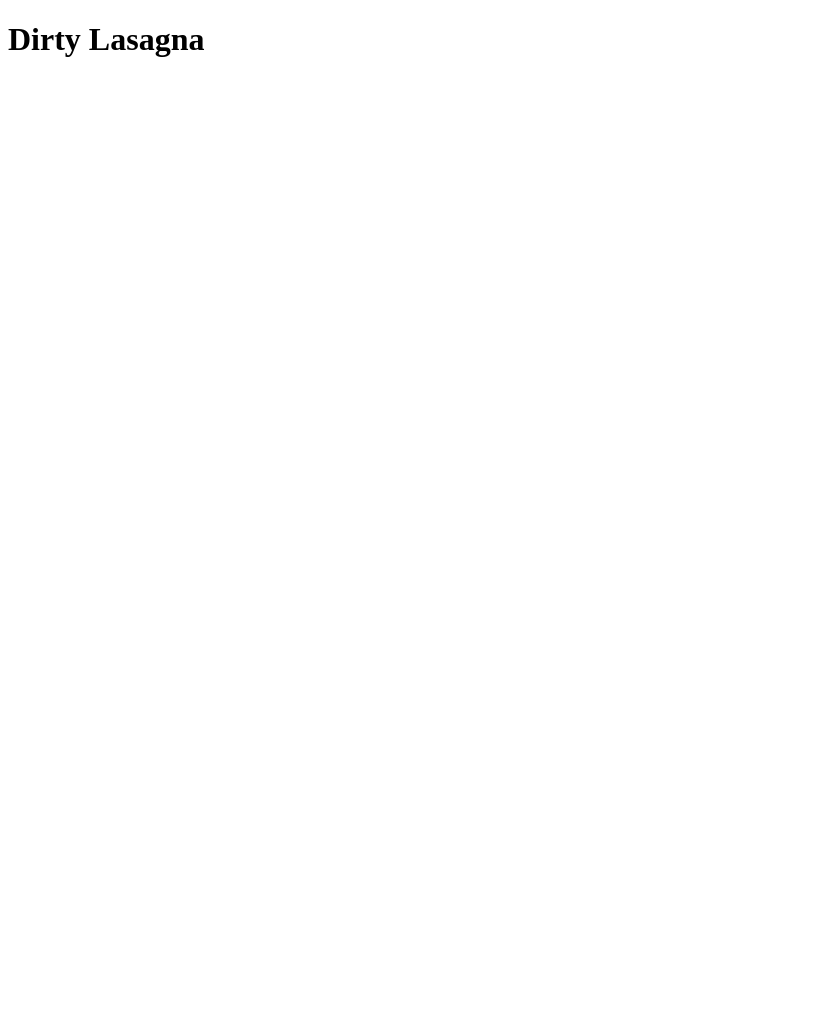
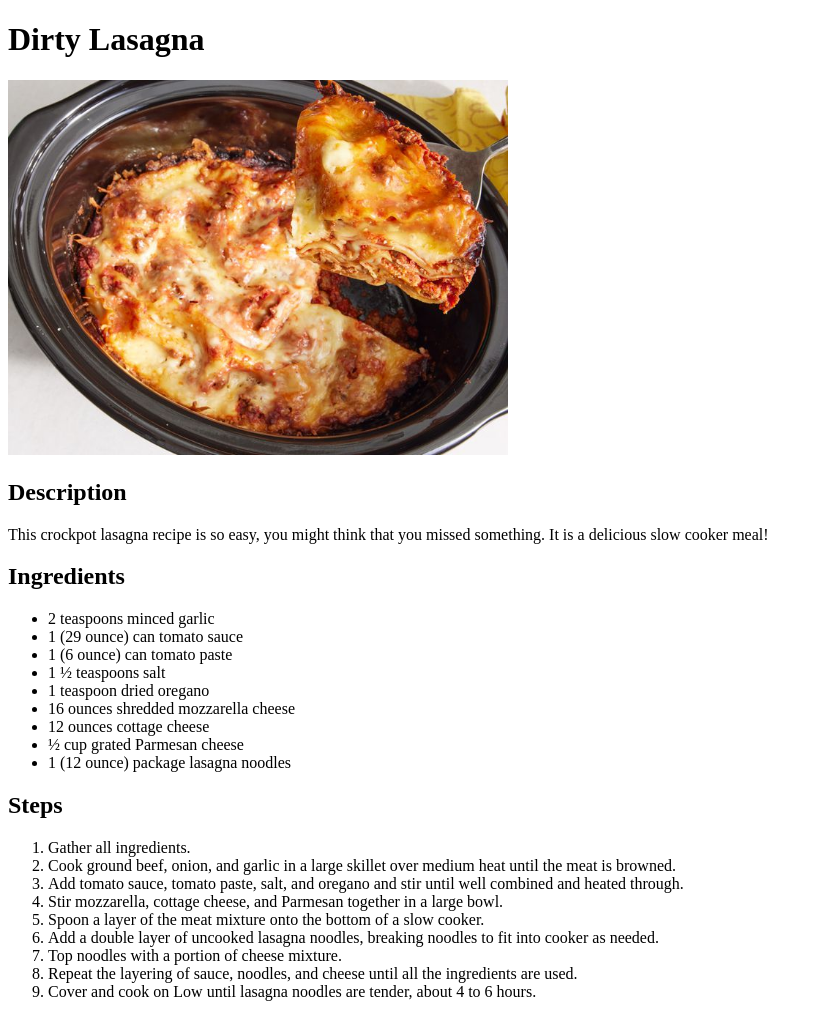
Before and after one commit to kingtamaaj/odin-recipes, a plain HTML site: page recipes/dirty-lasagna.html in a window 1280 px wide. Shown: the whole page, without its empty margins (0-822 px from the left). Before the commit the page ends 800 px from the top, so only its background shows below. Drawn offline with Linux system fonts and the light colour scheme.

Commit message:
Add Dirty Pie information
Added images, description, ingredients and steps.
Also fixed description h2 tag for dirty lasagna.

```diff
--- a/recipes/dirty-lasagna.html
+++ b/recipes/dirty-lasagna.html
@@ -7,5 +7,50 @@
 
         <body>
             <h1>Dirty Lasagna</h1>
+            <img src="/img/lasagna.jpg" width="500">
+            <h2>Description</h2>
+                <p>This crockpot lasagna recipe is so easy, you might think that you missed something. It is a delicious slow cooker meal!</p>
+
+            <h2>Ingredients</h2>
+                <ul>
+                   <li> 2 teaspoons minced garlic </li>
+
+                   <li> 1 (29 ounce) can tomato sauce </li>
+
+                    <li> 1 (6 ounce) can tomato paste </li>
+
+                    <li> 1 ½ teaspoons salt </li>
+
+                    <li> 1 teaspoon dried oregano</li>
+
+                    <li> 16 ounces shredded mozzarella cheese </li>
+
+                    <li> 12 ounces cottage cheese </li>
+
+                    <li> ½ cup grated Parmesan cheese </li>
+
+                   <li> 1 (12 ounce) package lasagna noodles </li>
+                </ul>
+
+            <h2>Steps</h2>
+                <ol>
+                   <li> Gather all ingredients. </li>
+
+                   <li>Cook ground beef, onion, and garlic in a large skillet over medium heat until the meat is browned. </li>
+
+                    <li>Add tomato sauce, tomato paste, salt, and oregano and stir until well combined and heated through. </li>
+
+                    <li>Stir mozzarella, cottage cheese, and Parmesan together in a large bowl. </li>
+
+                    <li>Spoon a layer of the meat mixture onto the bottom of a slow cooker.</li>
+
+                    <li>Add a double layer of uncooked lasagna noodles, breaking noodles to fit into cooker as needed.</li>
+
+                    <li>Top noodles with a portion of cheese mixture.</li>
+
+                    <li>Repeat the layering of sauce, noodles, and cheese until all the ingredients are used.</li>
+
+                    <li>Cover and cook on Low until lasagna noodles are tender, about 4 to 6 hours.</li>
+                </ol>
         </body>
     </html>
```
Also changed, not shown: recipes/dirtpie.html (+25 -0 lines).
